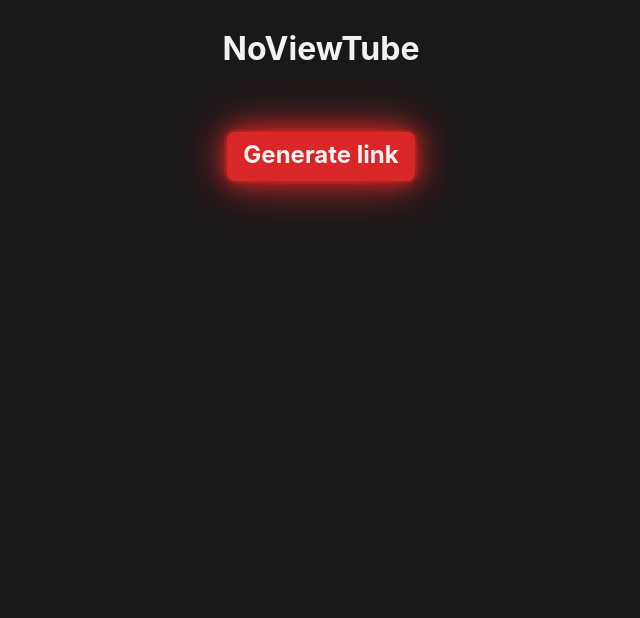
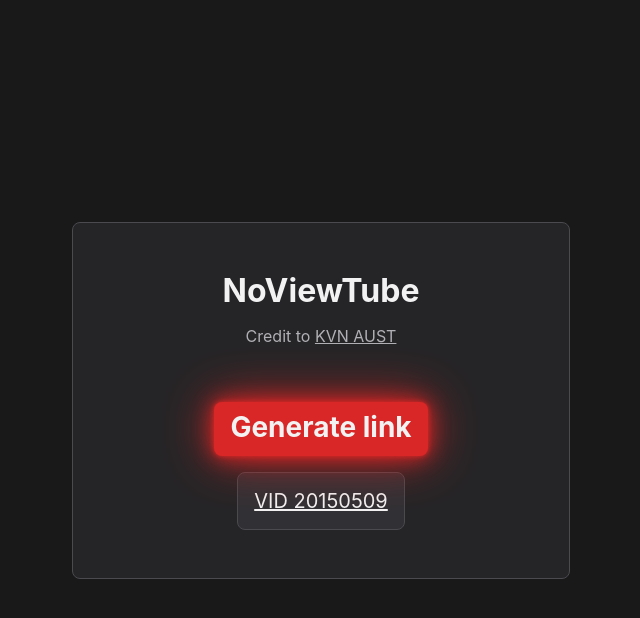
Before and after one commit to Elliot-Akande/noviewtube, a website built with webpack: page dist/index.html in a window 1280 px wide. Shown: the whole page, without its empty margins (319-959 px from the left). Built offline with nearby package versions, Linux system fonts and the light colour scheme.

Commit message:
style: link & improve colours

```diff
--- a/src/index.ts
+++ b/src/index.ts
@@ -520,6 +520,7 @@ const updateLinkElement = ({ query, comment, filter }: Query): void => {
   linkElement.textContent = `${query}${comment ? ` (${comment})` : ""}`;
 };
 
+window.onload = () => updateLinkElement(generateQuery());
 generateButton.addEventListener("click", () =>
   updateLinkElement(generateQuery())
 );
--- a/src/styles.css
+++ b/src/styles.css
@@ -15,31 +15,54 @@
   --primary-50: hsl(0, 70%, 50%);
   --primary-70: hsl(0, 70%, 70%);
 
-  --border: hsl(240, 3%, 30%);
+  --border: 1px solid hsl(240, 3%, 30%);
+}
+
+* {
+  margin: 0;
+  padding: 0;
+  font-family: inherit;
 }
 
 body {
+  position: relative;
+  display: flex;
+  align-items: center;
+  justify-content: center;
+
+  background-color: var(--bg-dark);
+  color: var(--text-muted);
+  height: 100vh;
+}
+
+h1 {
+  margin-bottom: 1rem;
+  color: var(--text);
+}
+
+a {
+  color: inherit;
+}
+
+.container {
+  padding: 3rem;
+  background-color: var(--bg);
+  border: var(--border);
+  border-radius: 0.5rem;
   display: flex;
   flex-direction: column;
   align-items: center;
-
-  background-color: var(--bg-dark);
-  color: var(--text-muted);
+  width: min(400px, 100%);
 }
 
-h1 {
-  color: var(--text);
-  margin-bottom: 40px;
-}
-
-button {
+.generate {
   padding: 0.5rem 1rem 0.75rem 1rem;
-  margin-top: 1.5rem;
+  margin-top: 3.5rem;
   cursor: pointer;
+  z-index: 1;
 
   /* font-size: 2rem; */
-  font-family: inherit;
-  font-size: 1.5rem;
+  font-size: 1.75rem;
   font-weight: 700;
 
   /* background-image: linear-gradient(0deg, var(--primary-30), var(--primary-50)); */
@@ -50,21 +73,27 @@ button {
   color: var(--text);
   border: none;
   border-radius: 0.5rem;
-  transition: 0.5s;
+  transition: transform 0.5s, box-shadow 0.5s;
 }
 
-button:hover {
+.generate:hover {
   box-shadow: 0 0 5px var(--primary-50), 0 0 20px var(--primary-50),
     0 0 50px var(--primary-50), 0 0 100px var(--primary-50);
   transform: translateY(-4px);
-  transition: 0.2s;
+  transition: transform 0.2s, box-shadow 0.2s;
 }
 
-button:active {
+.generate:active {
   transform: scale(0.98);
   box-shadow: 0 0 5px var(--primary-50), 0 0 20px var(--primary-50);
 }
 
-a {
-  margin-top: 24px;
+.link {
+  margin-top: 1rem;
+  padding: 1rem;
+  background-color: var(--bg-light);
+  border: var(--border);
+  border-radius: 0.5rem;
+  color: var(--text);
+  font-size: 1.25rem;
 }
```
Also changed, not shown: dist/index.html.
